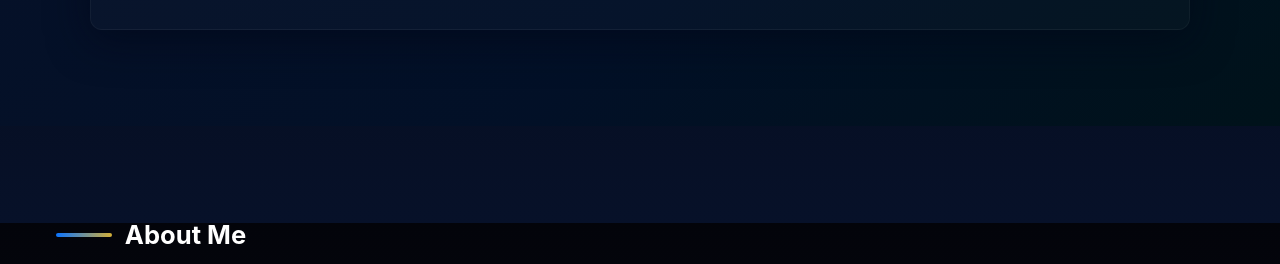
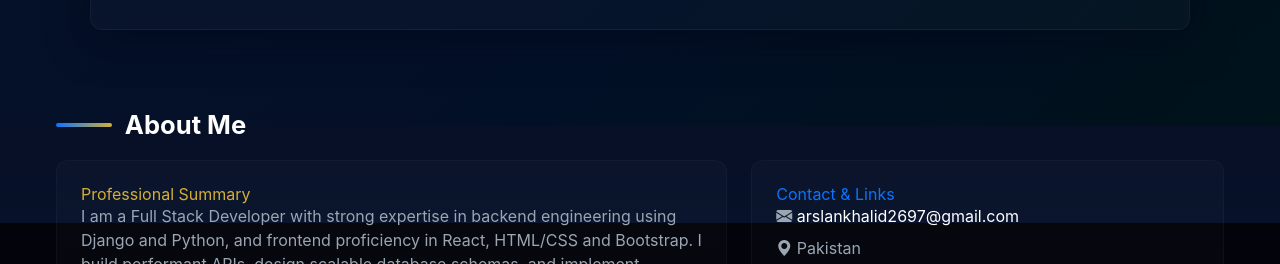
Before and after one commit to mernstac/Portfolio, a plain HTML site: page index.html in a window 1280 px wide. Shown: the part 577-841 px from the top of the page. Drawn offline with nearby package versions, Linux system fonts and the light colour scheme.

Commit message:
Update index.html

```diff
--- a/index.html
+++ b/index.html
@@ -256,7 +256,7 @@
   </section>
 
   <!-- ABOUT -->
-  <section id="about" class="content-section" data-aos="fade-up" style="margin-top: 30px;">
+  <section id="about" class="content-section" data-aos="fade-up" style="margin-top: -80px;">
     <div class="section-heading">
       <div class="accent-line"></div>
       <h2>About Me</h2>
```
